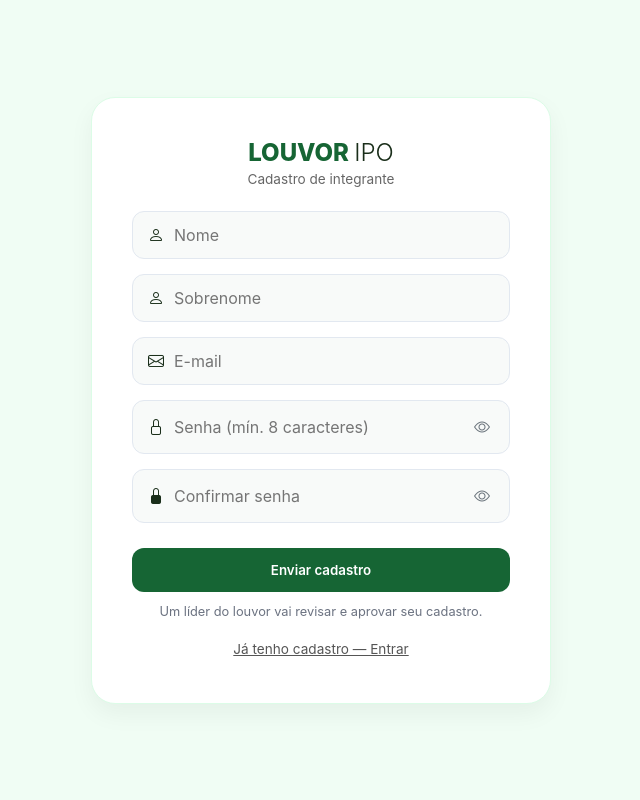
After one commit to MatheusDiogo/louvor-IPO, a Django app: page /cadastro/ in a window 1280 px wide. The commit adds this page. Shown: the whole page, without its empty margins (319-959 px from the left). Run offline with Django 4.2, Linux system fonts and the light colour scheme; data that the repository does not hold is empty.

Commit message:
feat: Auto-cadastro de integrantes com aprovação do líder
- Botão "Quero me cadastrar" na tela de login e página de cadastro
- Conta fica pendente (inativa) até um líder aprovar
- Seção "Aguardando aprovação" em Integrantes com Aprovar/Recusar
- Contador de pendentes no card da tela inicial
- E-mail aos líderes a cada novo cadastro e ao integrante quando aprovado
- Login informa quando o cadastro ainda aguarda aprovação
- Integrantes pendentes não podem ser escalados

Co-Authored-By: Claude Opus 5.5 <noreply@anthropic.com>

```diff
--- a/apps/core/urls.py
+++ b/apps/core/urls.py
@@ -1,8 +1,10 @@
 from django.urls import path
 from .views import login_view, home, logout_view
+from apps.usuarios.views import cadastro_view
 
 urlpatterns = [
     path("", login_view, name="login"),
     path("home/", home, name="home"),
     path("logout/", logout_view, name="logout"),
+    path("cadastro/", cadastro_view, name="cadastro"),
 ]
--- a/apps/escalas/equipe.py
+++ b/apps/escalas/equipe.py
@@ -191,7 +191,7 @@ def escala_equipe_celula(request, pk):
     instrumento = get_object_or_404(Instrumento, pk=request.POST.get('instrumento_id'))
 
     # Só aceita quem tem o instrumento cadastrado
-    permitidos = set(instrumento.musicos.values_list('id', flat=True))
+    permitidos = set(instrumento.musicos.filter(is_active=True).values_list('id', flat=True))
     selecionados = []
     for valor in request.POST.getlist('usuarios'):
         if valor.isdigit() and int(valor) in permitidos and int(valor) not in selecionados:
--- /dev/null
+++ b/apps/usuarios/forms.py
@@ -0,0 +1,72 @@
+from django import forms
+from django.contrib.auth import get_user_model, password_validation
+
+from apps.instrumentos.models import Instrumento
+
+Usuario = get_user_model()
+
+
+class CadastroForm(forms.Form):
+    """Auto-cadastro de integrantes (a conta fica pendente até um líder aprovar)."""
+
+    first_name = forms.CharField(label='Nome', max_length=150)
+    last_name = forms.CharField(label='Sobrenome', max_length=150)
+    email = forms.EmailField(label='E-mail')
+    password1 = forms.CharField(label='Senha', widget=forms.PasswordInput, strip=False)
+    password2 = forms.CharField(label='Confirmar senha', widget=forms.PasswordInput, strip=False)
+    instrumentos = forms.ModelMultipleChoiceField(
+        label='Instrumentos',
+        queryset=Instrumento.objects.all(),
+        required=False,
+    )
+    # Campo-isca: invisível para pessoas; robôs costumam preenchê-lo
+    site = forms.CharField(required=False)
+
+    def clean_first_name(self):
+        return self.cleaned_data['first_name'].strip()
+
+    def clean_last_name(self):
+        return self.cleaned_data['last_name'].strip()
+
+    def clean_email(self):
+        email = self.cleaned_data['email'].strip().lower()
+        existente = Usuario.objects.filter(email__iexact=email).first()
+        if existente:
+            if not existente.is_active:
+                raise forms.ValidationError('Este e-mail já tem um cadastro aguardando aprovação.')
+            raise forms.ValidationError('Este e-mail já está cadastrado. Use "Esqueci minha senha" se não lembrar a senha.')
+        return email
+
+    def clean(self):
+        dados = super().clean()
+        if dados.get('site'):
+            raise forms.ValidationError('Não foi possível concluir o cadastro.')
+
+        senha1, senha2 = dados.get('password1'), dados.get('password2')
+        if senha1 and senha2 and senha1 != senha2:
+            self.add_error('password2', 'As senhas não coincidem.')
+        elif senha1:
+            usuario_temp = Usuario(
+                username=dados.get('email', ''),
+                email=dados.get('email', ''),
+                first_name=dados.get('first_name', ''),
+                last_name=dados.get('last_name', ''),
+            )
+            try:
+                password_validation.validate_password(senha1, usuario_temp)
+            except forms.ValidationError as erro:
+                self.add_error('password1', erro)
+        return dados
+
+    def save(self):
+        dados = self.cleaned_data
+        usuario = Usuario.objects.create_user(
+            username=dados['email'],
+            email=dados['email'],
+            password=dados['password1'],
+            first_name=dados['first_name'],
+            last_name=dados['last_name'],
+            is_active=False,  # pendente até um líder aprovar
+        )
+        usuario.instrumentos.set(dados['instrumentos'])
+        return usuario
--- a/apps/usuarios/urls.py
+++ b/apps/usuarios/urls.py
@@ -6,6 +6,8 @@ urlpatterns = [
     path('', views.integrantes_view, name='integrantes'),
     path('salvar/', views.salvar_integrante, name='salvar_integrante'),
     path('excluir/<int:id>/', views.excluir_integrante, name='excluir_integrante'),
+    path('aprovar/<int:id>/', views.aprovar_integrante, name='aprovar_integrante'),
+    path('recusar/<int:id>/', views.recusar_integrante, name='recusar_integrante'),
     path('accounts/password_reset/',
         auth_views.PasswordResetView.as_view(
             template_name='password_reset.html',
--- a/apps/usuarios/views.py
+++ b/apps/usuarios/views.py
@@ -1,25 +1,101 @@
+import logging
+
+from django.conf import settings
 from django.contrib import messages
 from django.contrib.auth import get_user_model
 from django.contrib.auth.decorators import login_required
+from django.core.mail import send_mail
 from django.shortcuts import render, redirect, get_object_or_404
+from django.urls import reverse
 from django.views.decorators.http import require_POST
 
 from apps.core.decorators import requer_lider
 from apps.instrumentos.models import Instrumento
+from .forms import CadastroForm
 
 Usuario = get_user_model()
+logger = logging.getLogger(__name__)
+
+
+def _enviar_email(assunto, mensagem, destinatarios):
+    """Envia e-mail sem quebrar o fluxo caso o serviço de e-mail esteja indisponível."""
+    if not destinatarios:
+        return
+    try:
+        send_mail(assunto, mensagem, settings.DEFAULT_FROM_EMAIL, destinatarios)
+    except Exception:
+        logger.exception('Falha ao enviar e-mail: %s', assunto)
+
+
+def cadastro_view(request):
+    """Auto-cadastro: a conta fica inativa (pendente) até um líder aprovar."""
+    if request.user.is_authenticated:
+        return redirect('home')
+
+    form = CadastroForm(request.POST or None)
+    if request.method == 'POST' and form.is_valid():
+        usuario = form.save()
+
+        lideres = list(
+            Usuario.objects.filter(is_lider=True, is_active=True)
+            .exclude(email='').values_list('email', flat=True)
+        )
+        link = request.build_absolute_uri(reverse('integrantes'))
+        _enviar_email(
+            'Novo cadastro aguardando aprovação - Louvor IPO',
+            f'{usuario.get_full_name()} ({usuario.email}) se cadastrou no Louvor IPO '
+            f'e está aguardando aprovação.\n\nAprove ou recuse em: {link}',
+            lideres,
+        )
+        return render(request, 'cadastro_enviado.html', {'nome': usuario.first_name})
+
+    return render(request, 'cadastro.html', {
+        'form': form,
+        'instrumentos': Instrumento.objects.all(),
+        'selecionados': [str(i) for i in form['instrumentos'].value() or []],
+    })
 
 
 @login_required
 @requer_lider
 def integrantes_view(request):
-    integrantes = Usuario.objects.all().order_by('first_name').prefetch_related('instrumentos')
+    todos = Usuario.objects.all().order_by('first_name').prefetch_related('instrumentos')
     instrumentos = Instrumento.objects.all().order_by('nome')  # Para preencher o modal
 
     return render(request, 'integrantes.html', {
-        'integrantes': integrantes,
+        'integrantes': [u for u in todos if u.is_active],
+        'pendentes': [u for u in todos if not u.is_active],
         'instrumentos': instrumentos
     })
+
+
+@login_required
+@requer_lider
+@require_POST
+def aprovar_integrante(request, id):
+    integrante = get_object_or_404(Usuario, id=id, is_active=False)
+    integrante.is_active = True
+    integrante.save(update_fields=['is_active'])
+    messages.success(request, f'Cadastro de {integrante.get_full_name()} aprovado.')
+
+    _enviar_email(
+        'Cadastro aprovado - Louvor IPO',
+        f'Olá, {integrante.first_name}!\n\nSeu cadastro no Louvor IPO foi aprovado. '
+        f'Entre com seu e-mail e senha em: {request.build_absolute_uri(reverse("login"))}',
+        [integrante.email],
+    )
+    return redirect('integrantes')
+
+
+@login_required
+@requer_lider
+@require_POST
+def recusar_integrante(request, id):
+    integrante = get_object_or_404(Usuario, id=id, is_active=False)
+    nome = integrante.get_full_name()
+    integrante.delete()
+    messages.success(request, f'Cadastro de {nome} recusado.')
+    return redirect('integrantes')
 
 
 @login_required
--- /dev/null
+++ b/templates/cadastro.html
@@ -0,0 +1,96 @@
+{% load static %}
+<!DOCTYPE html>
+<html lang="pt-br">
+<head>
+    <meta charset="UTF-8">
+    <meta name="viewport" content="width=device-width, initial-scale=1.0">
+    <meta name="theme-color" content="#166534">
+    <link rel="stylesheet" href="https://cdn.jsdelivr.net/npm/bootstrap-icons@1.11.3/font/bootstrap-icons.css">
+    <link rel="stylesheet" href="{% static 'css/style.css' %}">
+    <title>Cadastro | Louvor IPO</title>
+</head>
+<body>
+    <div class="login-container">
+        <div class="login-card" style="max-width: 460px;">
+            <div class="login-header" style="margin-bottom: 24px;">
+                <h2>LOUVOR <span style="font-weight: 300; color: #1a2e1a;">IPO</span></h2>
+                <p>Cadastro de integrante</p>
+            </div>
+
+            <form method="post" novalidate>
+                {% csrf_token %}
+
+                {% if form.non_field_errors %}
+                <div class="login-error" role="alert">
+                    <i class="bi bi-exclamation-triangle-fill"></i>
+                    <span>{{ form.non_field_errors.0 }}</span>
+                </div>
+                {% endif %}
+
+                <!-- Campo-isca contra robôs (fica escondido) -->
+                <div style="position: absolute; left: -9999px;" aria-hidden="true">
+                    <input type="text" name="site" tabindex="-1" autocomplete="off">
+                </div>
+
+                <div class="input-group-modern">
+                    <i class="bi bi-person text-muted"></i>
+                    <input type="text" name="first_name" placeholder="Nome" value="{{ form.first_name.value|default:'' }}"
+                           autocomplete="given-name" aria-label="Nome" required>
+                </div>
+                {% for e in form.first_name.errors %}<p class="campo-erro">{{ e }}</p>{% endfor %}
+
+                <div class="input-group-modern">
+                    <i class="bi bi-person text-muted"></i>
+                    <input type="text" name="last_name" placeholder="Sobrenome" value="{{ form.last_name.value|default:'' }}"
+                           autocomplete="family-name" aria-label="Sobrenome" required>
+                </div>
+                {% for e in form.last_name.errors %}<p class="campo-erro">{{ e }}</p>{% endfor %}
+
+                <div class="input-group-modern">
+                    <i class="bi bi-envelope text-muted"></i>
+                    <input type="email" name="email" placeholder="E-mail" value="{{ form.email.value|default:'' }}"
+                           autocomplete="email" autocapitalize="none" spellcheck="false" aria-label="E-mail" required>
+                </div>
+                {% for e in form.email.errors %}<p class="campo-erro">{{ e }}</p>{% endfor %}
+
+                <div class="input-group-modern">
+                    <i class="bi bi-lock text-muted"></i>
+                    <input type="password" name="password1" id="password1" placeholder="Senha (mín. 8 caracteres)"
+                           autocomplete="new-password" aria-label="Senha" required>
+                    <i class="bi bi-eye toggle-password" onclick="togglePassword('password1', this)" role="button" aria-label="Mostrar senha"></i>
+                </div>
+                {% for e in form.password1.errors %}<p class="campo-erro">{{ e }}</p>{% endfor %}
+
+                <div class="input-group-modern">
+                    <i class="bi bi-lock-fill text-muted"></i>
+                    <input type="password" name="password2" id="password2" placeholder="Confirmar senha"
+                           autocomplete="new-password" aria-label="Confirmar senha" required>
+                    <i class="bi bi-eye toggle-password" onclick="togglePassword('password2', this)" role="button" aria-label="Mostrar senha"></i>
+                </div>
+                {% for e in form.password2.errors %}<p class="campo-erro">{{ e }}</p>{% endfor %}
+
+                {% if instrumentos %}
+                <div style="margin: 6px 0 18px;">
+                    <span class="campo-rotulo">O que você toca ou canta?</span>
+                    <div class="chips">
+                        {% for inst in instrumentos %}
+                        <input type="checkbox" name="instrumentos" value="{{ inst.id }}" id="inst_{{ inst.id }}"
+                               {% if inst.id|stringformat:"s" in selecionados %}checked{% endif %}>
+                        <label for="inst_{{ inst.id }}">{{ inst.nome }}</label>
+                        {% endfor %}
+                    </div>
+                </div>
+                {% endif %}
+
+                <button type="submit" class="btn-login">Enviar cadastro</button>
+                <p style="font-size: 0.8rem; color: #6b7280; text-align: center; margin: 12px 0 0;">
+                    Um líder do louvor vai revisar e aprovar seu cadastro.
+                </p>
+            </form>
+
+            <a href="{% url 'login' %}" class="login-link">Já tenho cadastro — Entrar</a>
+        </div>
+    </div>
+    <script src="{% static 'js/script.js' %}"></script>
+</body>
+</html>
--- a/templates/home.html
+++ b/templates/home.html
@@ -59,7 +59,7 @@
             <div class="card dashboard-card h-100 p-3">
                 <div class="card-body d-flex flex-column">
                     <div class="card-icon">🎤</div>
-                    <h5 class="card-title fw-bold">Integrantes</h5>
+                    <h5 class="card-title fw-bold">Integrantes{% if pendentes %} <span class="badge rounded-pill bg-danger align-middle" style="font-size: 0.7rem;">{{ pendentes }} pendente{{ pendentes|pluralize }}</span>{% endif %}</h5>
                     <p class="card-text text-muted small flex-grow-1">Gerenciamento de integrantes e permissões.</p>
                     <a href="{% url 'integrantes' %}" class="btn-login">Acessar</a>
                 </div>
--- a/templates/login.html
+++ b/templates/login.html
@@ -45,6 +45,10 @@
                 <button type="submit" class="btn-login">Entrar</button>
                 <a href="{% url 'password_reset' %}" class="login-link">Esqueci minha senha</a>
             </form>
+            <div class="login-divisor"><span>ou</span></div>
+            <a href="{% url 'cadastro' %}" class="btn-secundario">
+                <i class="bi bi-person-plus"></i> Quero me cadastrar
+            </a>
         </div>
     </div>
     <script src="{% static 'js/script.js' %}"></script>
```
Also changed, not shown: apps/core/views.py (+17 -3 lines), static/css/style.css (+84 -0 lines), templates/cadastro_enviado.html (added, +27 -0 lines), templates/integrantes.html (+36 -0 lines).
